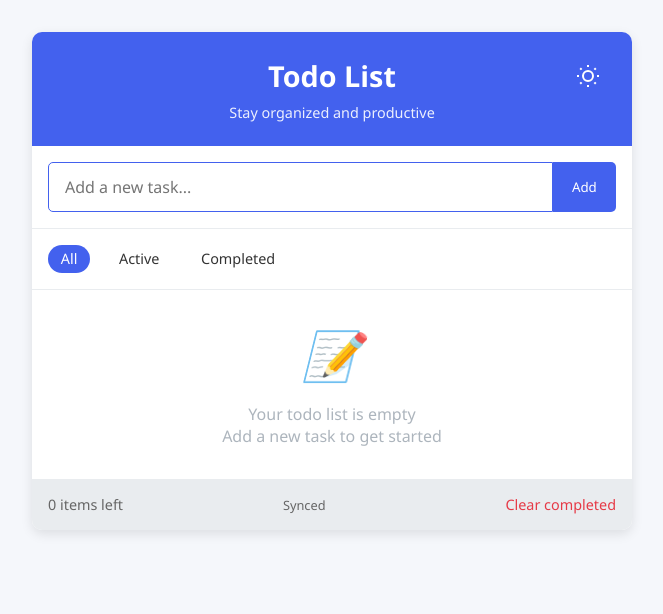
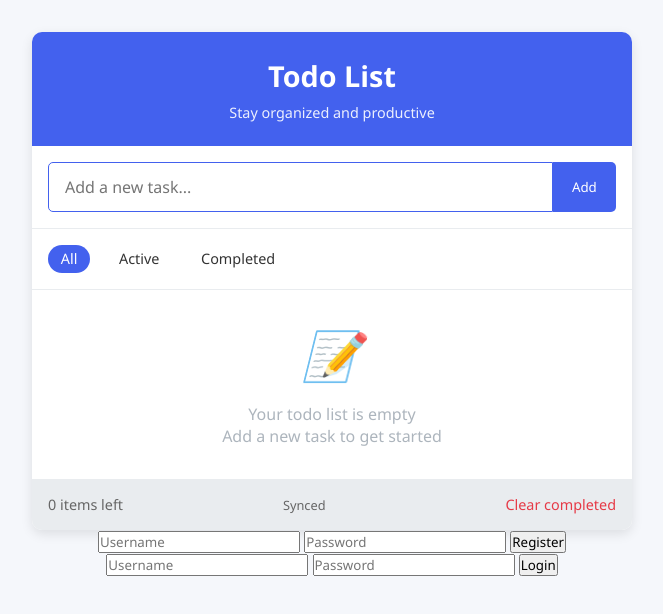
Before and after one commit to Hernannavarro13/TaskManagerApp, a plain HTML site: page index.html in a window 1280 px wide. Shown: the whole page, without its empty margins (308-971 px from the left). Drawn offline with nearby package versions, Linux system fonts and the light colour scheme; no server answers.

Commit message:
added login/register in index.html

```diff
--- a/index.html
+++ b/index.html
@@ -12,20 +12,7 @@
             <h1>Todo List</h1>
             <p class="app-description">Stay organized and productive</p>
             <button class="theme-toggle" id="themeToggle" type="button" title="Toggle theme">
-                <svg class="sun-icon" xmlns="http://www.w3.org/2000/svg" width="24" height="24" viewBox="0 0 24 24" fill="none" stroke="currentColor" stroke-width="2">
-                    <circle cx="12" cy="12" r="5"></circle>
-                    <line x1="12" y1="1" x2="12" y2="3"></line>
-                    <line x1="12" y1="21" x2="12" y2="23"></line>
-                    <line x1="4.22" y1="4.22" x2="5.64" y2="5.64"></line>
-                    <line x1="18.36" y1="18.36" x2="19.78" y2="19.78"></line>
-                    <line x1="1" y1="12" x2="3" y2="12"></line>
-                    <line x1="21" y1="12" x2="23" y2="12"></line>
-                    <line x1="4.22" y1="19.78" x2="5.64" y2="18.36"></line>
-                    <line x1="18.36" y1="5.64" x2="19.78" y2="4.22"></line>
-                </svg>
-                <svg class="moon-icon" xmlns="http://www.w3.org/2000/svg" width="24" height="24" viewBox="0 0 24 24" fill="none" stroke="currentColor" stroke-width="2">
-                    <path d="M21 12.79A9 9 0 1 1 11.21 3 7 7 0 0 0 21 12.79z"></path>
-                </svg>
+                <!-- SVG icons for light/dark theme toggle -->
             </button>
         </header>
 
@@ -59,6 +46,24 @@
         </div>
     </div>
 
+    <!-- Register Form -->
+    <div id="registerFormContainer">
+        <form id="registerForm">
+            <input type="text" id="usernameRegister" placeholder="Username" required />
+            <input type="password" id="passwordRegister" placeholder="Password" required />
+            <button type="submit">Register</button>
+        </form>
+    </div>
+
+    <!-- Login Form -->
+    <div id="loginFormContainer">
+        <form id="loginForm">
+            <input type="text" id="usernameLogin" placeholder="Username" required />
+            <input type="password" id="passwordLogin" placeholder="Password" required />
+            <button type="submit">Login</button>
+        </form>
+    </div>
+
     <!-- Templates -->
     <template id="todo-item-template">
         <li class="todo-item">
```
